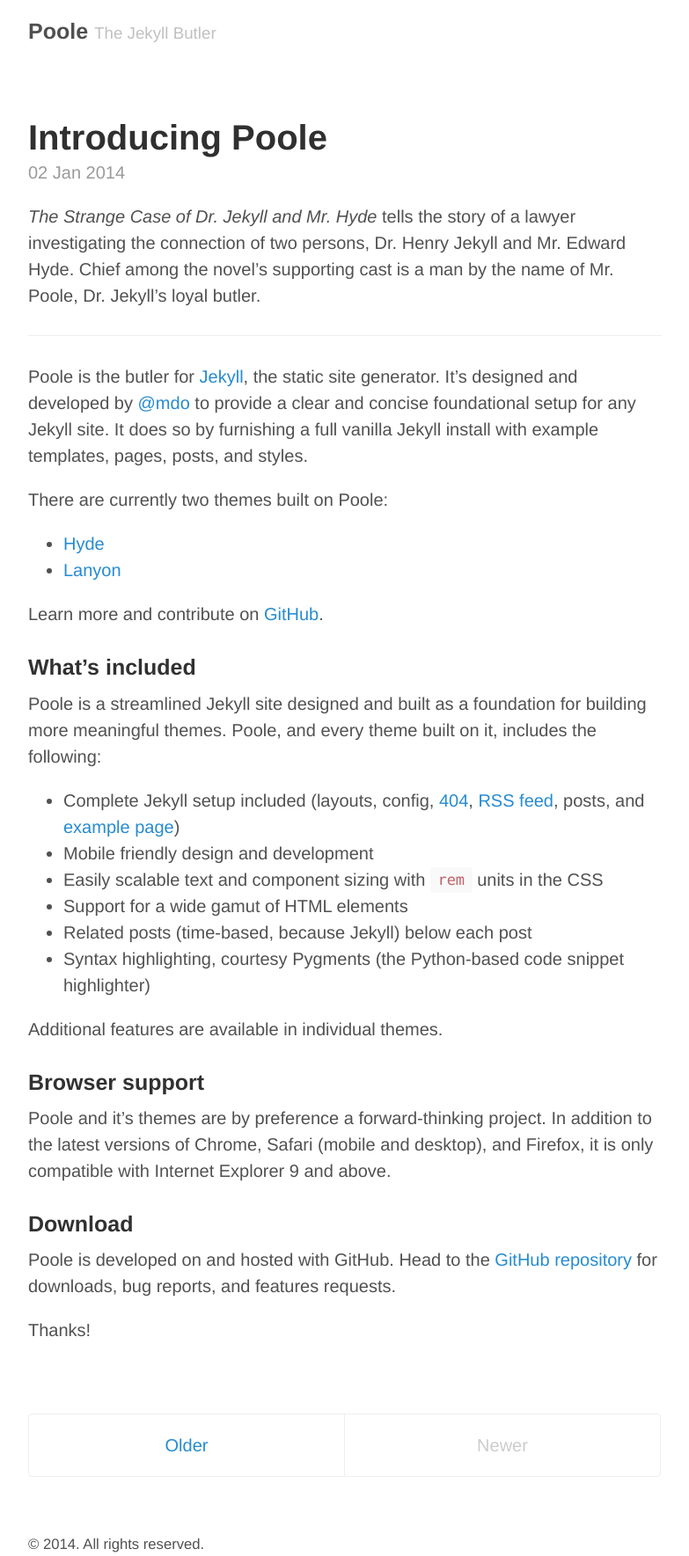
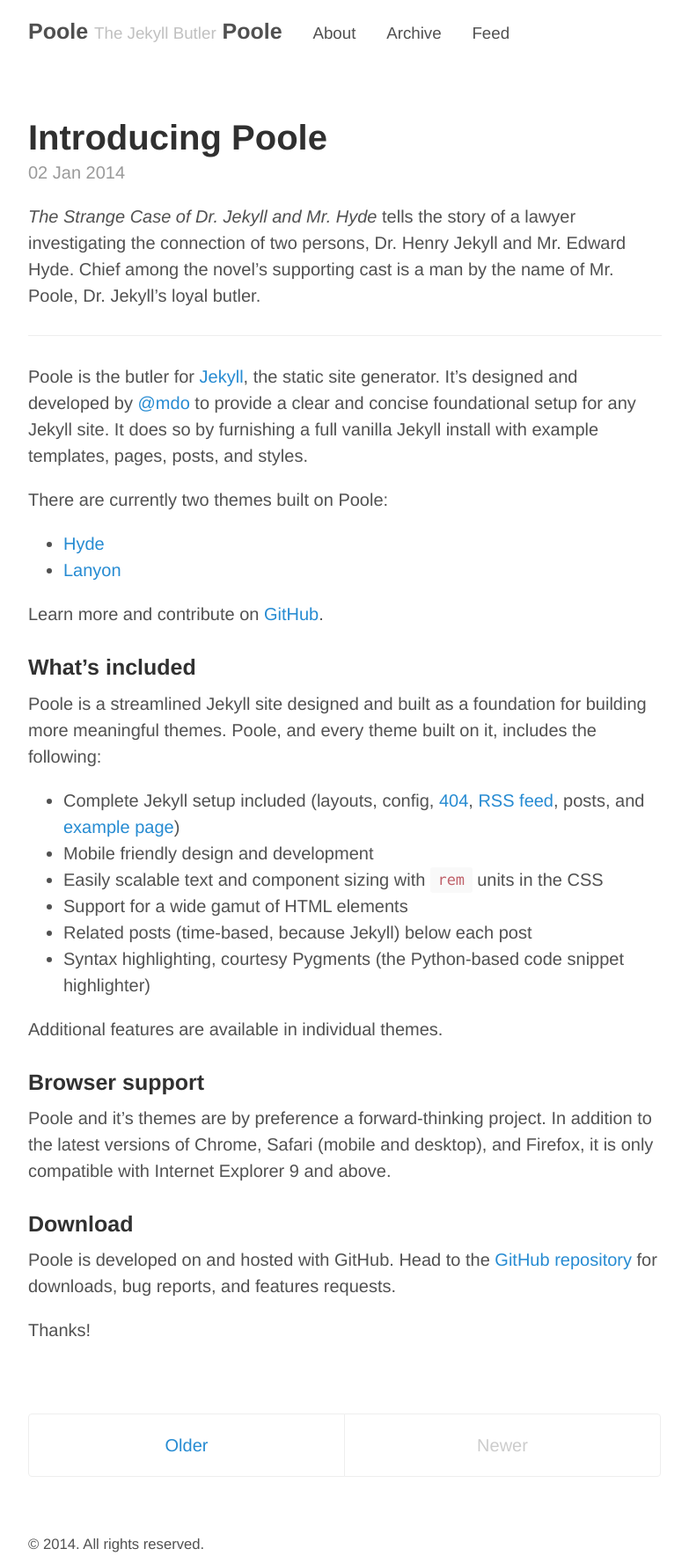
Before and after one commit to dantaylor688/dantaylor688.github.io, a Jekyll site: the page built from index.html, in a window 1280 px wide. Shown: the whole page at 88% size, without its empty margins (248-1031 px from the left). Built offline with Jekyll 4.4.1, drawn with Linux system fonts in a browser that asks for light colours; the list of posts is cut into pages by our own code.

Commit message:
add nav bar

```diff
--- a/_config.yml
+++ b/_config.yml
@@ -17,3 +17,8 @@
 version:          1.0.0
 github:
   repo:           https://github.com/poole/poole
+
+pages_list:
+  About: '/about'
+  Archive: '/archive'
+  Feed: '/atom.xml'
--- a/_layouts/default.html
+++ b/_layouts/default.html
@@ -10,6 +10,13 @@
         <h3 class="masthead-title">
           <a href="{{ site.baseurl }}" title="Home">{{ site.title }}</a>
           <small>{{ site.tagline }}</small>
+		  <a href="/" title="Home">{{ site.title }}</a>
+
+		  {% for page in site.pages_list %}
+		    &nbsp;&nbsp;&nbsp;
+		    <small><a href="{{ page[1]  }}">{{ page[0] }}</a></small>
+		  {% endfor %}
+
         </h3>
       </header>
 
```
